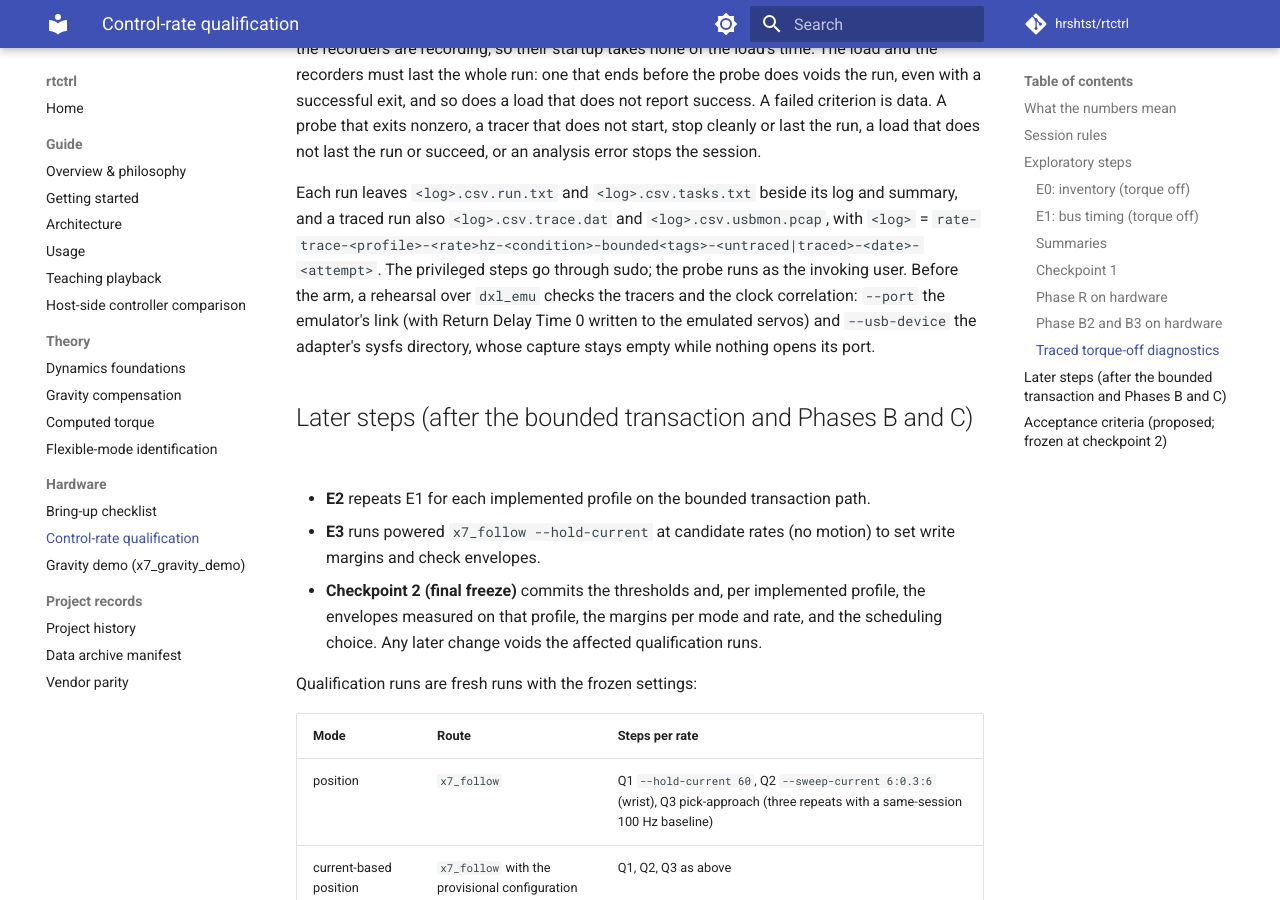
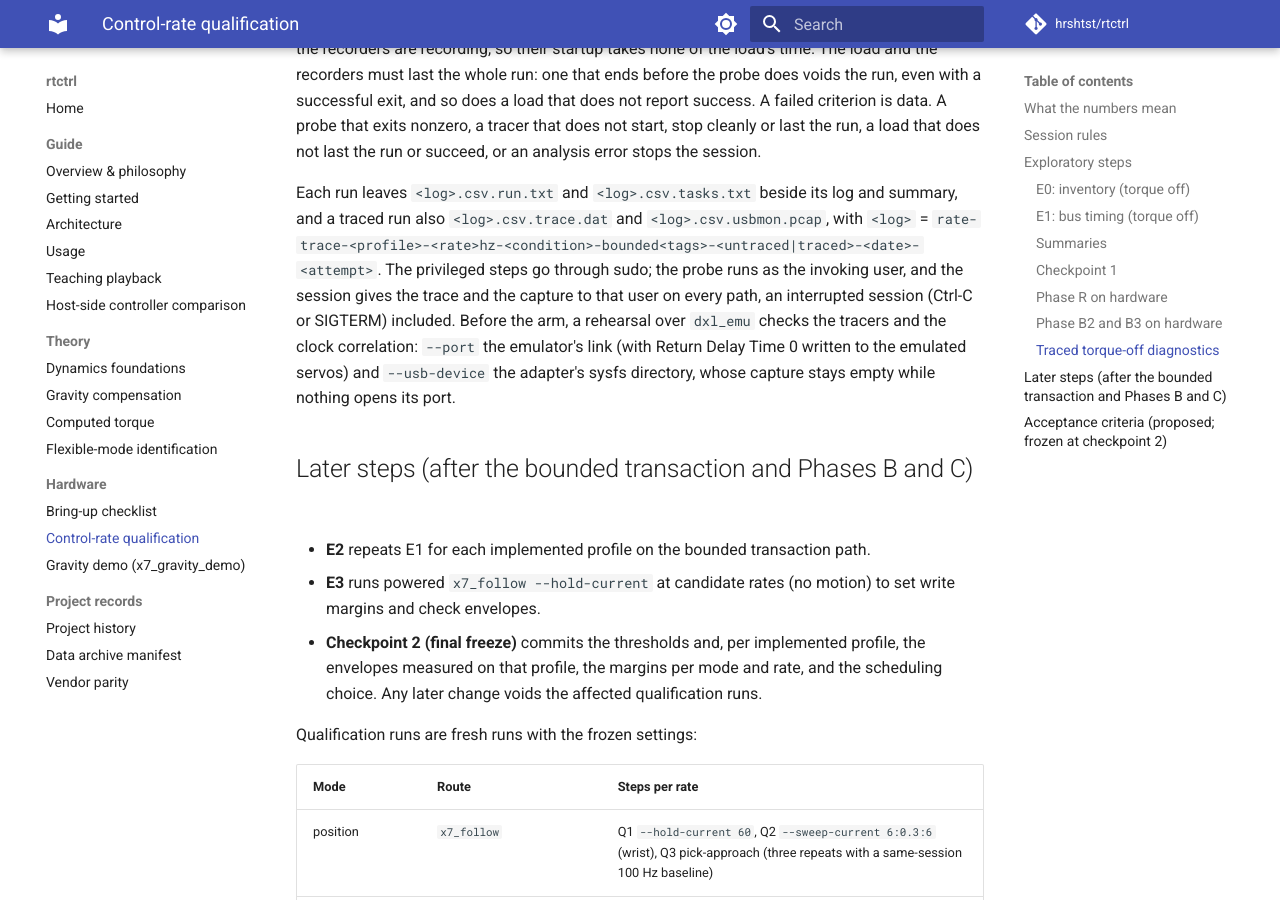
Before and after one commit to hrshtst/rtctrl, an MkDocs documentation site: the page built from docs/hardware/control-rate.md, in a window 1280 px wide and 900 px high, scrolled down 11983 px. Built offline with MkDocs 1.6.1 and Material for MkDocs 9.7.7, drawn with Linux system fonts in a browser that asks for light colours; comment, search, counter and statistics services are not loaded.

Commit message:
fix(tools): give an interrupted session's captures back to the user
Review of b593b4d (P3, nonblocking): Ctrl-C and SIGTERM end the traced
session through finish(), which stopped the recorders but did not give
their outputs back, so an interrupted run's trace and capture stayed
root-owned. The ownership handback now lives in the shared cleanup:

- The run in progress keeps its tracer outputs in one list, and
  own_outputs gives back what exists of it. stop_all calls it after
  stopping the recorders, so every path that stops them does: the stop
  paths, finish() for an interrupted or stopped session, and the end of
  a completed run.
- TRACE_SESSION_SUDO=<command> uses that command in sudo's place (tests
  only; none still runs everything directly), and the session's sudo
  timestamp checks go through the same command.

Tests: the smoke test interrupts a traced run with Ctrl-C (SIGINT to
the session's process group) and with SIGTERM to the script, through a
stand-in sudo that logs each privileged command. Each session exits 130,
reports the interrupt, starts no further run, and gives back both the
trace and the capture. With the handback removed from stop_all the
regression fails ("was not given back after SIGINT").

The hardware matrix ran on b593b4d before this change; it changes no
recorded behaviour of a completed run.

Claude-Session: https://claude.ai/code/session_019n1vHmKvqcQXktHbT1RjBu

```diff
--- a/docs/hardware/control-rate.md
+++ b/docs/hardware/control-rate.md
@@ -529,8 +529,9 @@ Each run leaves `<log>.csv.run.txt` and `<log>.csv.tasks.txt` beside its log
 and summary, and a traced run also `<log>.csv.trace.dat` and
 `<log>.csv.usbmon.pcap`, with `<log>` =
 `rate-trace-<profile>-<rate>hz-<condition>-bounded<tags>-<untraced|traced>-<date>-<attempt>`.
-The privileged steps go through sudo; the probe runs as the invoking user.
-Before the arm, a rehearsal over `dxl_emu` checks the tracers and the clock
+The privileged steps go through sudo; the probe runs as the invoking user,
+and the session gives the trace and the capture to that user on every path,
+an interrupted session (Ctrl-C or SIGTERM) included. Before the arm, a rehearsal over `dxl_emu` checks the tracers and the clock
 correlation: `--port` the emulator's link (with Return Delay Time 0 written
 to the emulated servos) and `--usb-device` the adapter's sysfs directory,
 whose capture stays empty while nothing opens its port.
```
Also changed, not shown: 2 other files.
